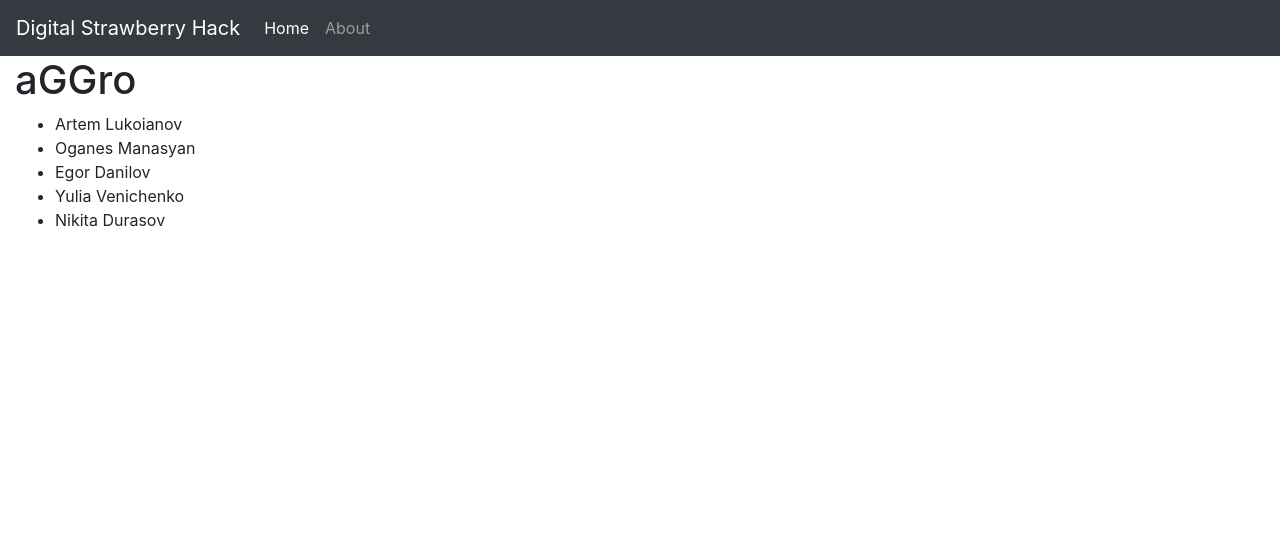
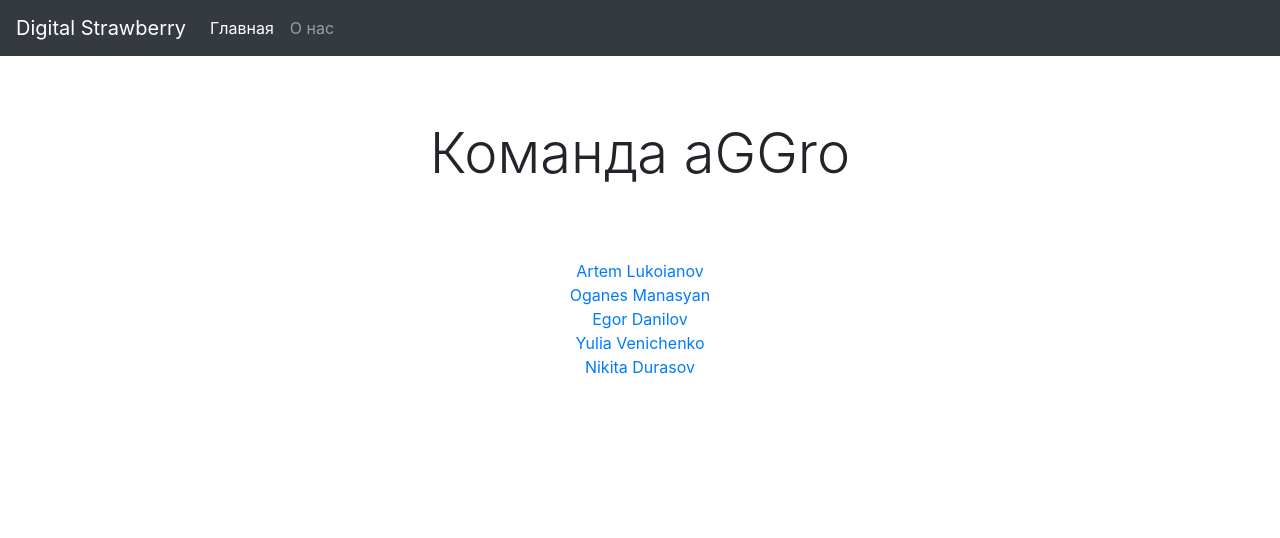
Before and after one commit to egorssed/digital_strawberry, a Flask app: page /about in a window 1280 px wide. Shown: the top 538 px of the page. Run offline with Flask 2, Linux system fonts and the light colour scheme; parts of the project's set-up code (start-up, migrations or seed data) failed here and were passed over; some libraries are stand-ins or nearby versions.

Commit message:
UPD: small bug fix, russification

```diff
--- a/templates/about.html
+++ b/templates/about.html
@@ -1,12 +1,24 @@
 {% extends 'layout.html' %}
 
 {% block body %}
-<h1> aGGro </h1>
-<ul>
-    <li> Artem Lukoianov </li>
-    <li> Oganes Manasyan </li>
-    <li> Egor Danilov </li>
-    <li> Yulia Venichenko </li>
-    <li> Nikita Durasov </li>
-</ul>
+<div class="bg-white jumbotron jumbotron-fluid text-center">
+    <h3 class="display-4">Команда aGGro</h3>
+    <div class="container-fluid">
+        <div class="bg-white jumbotron jumbotron-fluid">
+            <div class="container">
+                <div class="row">
+                    <div class="col-lg-12">
+                        <div>   <a href="https://www.linkedin.com/in/artem-lukoianov" target="_blank"> Artem Lukoianov </a> </div>
+                        <div>   <a href="https://www.linkedin.com/in/oganes-manasian/" target="_blank"> Oganes Manasyan </a> </div>
+                        <div>   <a href="https://www.linkedin.com/in/egor-s-danilov/" target="_blank"> Egor Danilov </a> </div>
+                        <div>   <a href="https://www.linkedin.com/in/yulia-venichenko-95819ab5/" target="_blank"> Yulia Venichenko </a> </div>
+                        <div>   <a href="https://www.linkedin.com/in/durasovnikita/" target="_blank"> Nikita Durasov </a> </div>
+                    </div>
+                </div>
+            </div>
+        </div>
+    </div>
+</div>
+<style>
+</style>
 {% endblock %}
--- a/templates/home.html
+++ b/templates/home.html
@@ -2,11 +2,11 @@
 <div class="bg-white jumbotron jumbotron-fluid">
     <div class="container">
         <h1 class="display-4 align-self-center">Digital Strawberry</h1>
-        <p class="lead"> Webapp for strawberry monitoring.</p>
+        <p class="lead"> Демо-приложение автоматического мониторинга роста клубники</p>
         <form id="" action="{{ url_for('upload') }}" method="POST" enctype="multipart/form-data">
-            Browse an image...
+            Выбрать изображение ..
             <input name="file" type="file" id="inputGroupFile04" accept="image/*">
-            <button type="submit" class="btn btn-primary">Upload</button>
+            <button type="submit" class="btn btn-primary"> Старт </button>
         </form>
     </div>
 </div>
--- a/templates/navbar.html
+++ b/templates/navbar.html
@@ -1,5 +1,5 @@
 <nav class="navbar navbar-expand-lg navbar-dark bg-dark">
-    <a class="navbar-brand" href="/">Digital Strawberry Hack</a>
+    <a class="navbar-brand" href="/">Digital Strawberry</a>
     <button class="navbar-toggler" type="button" data-toggle="collapse" data-target="#navbarNav" aria-controls="navbarNav"
         aria-expanded="false" aria-label="Toggle navigation">
         <span class="navbar-toggler-icon"></span>
@@ -7,10 +7,10 @@
     <div class="collapse navbar-collapse" id="navbarNav">
         <ul class="navbar-nav">
             <li class="nav-item active">
-                <a class="nav-link" href="/">Home <span class="sr-only">(current)</span></a>
+                <a class="nav-link" href="/"> Главная <span class="sr-only">(current)</span></a>
             </li>
             <li class="nav-item">
-                <a class="nav-link" href="/about">About</a>
+                <a class="nav-link" href="/about"> О нас </a>
             </li>
         </ul>
     </div>
```
Also changed, not shown: src/visualizations.py (+36 -26 lines), templates/uploaded.html (+6 -10 lines).
